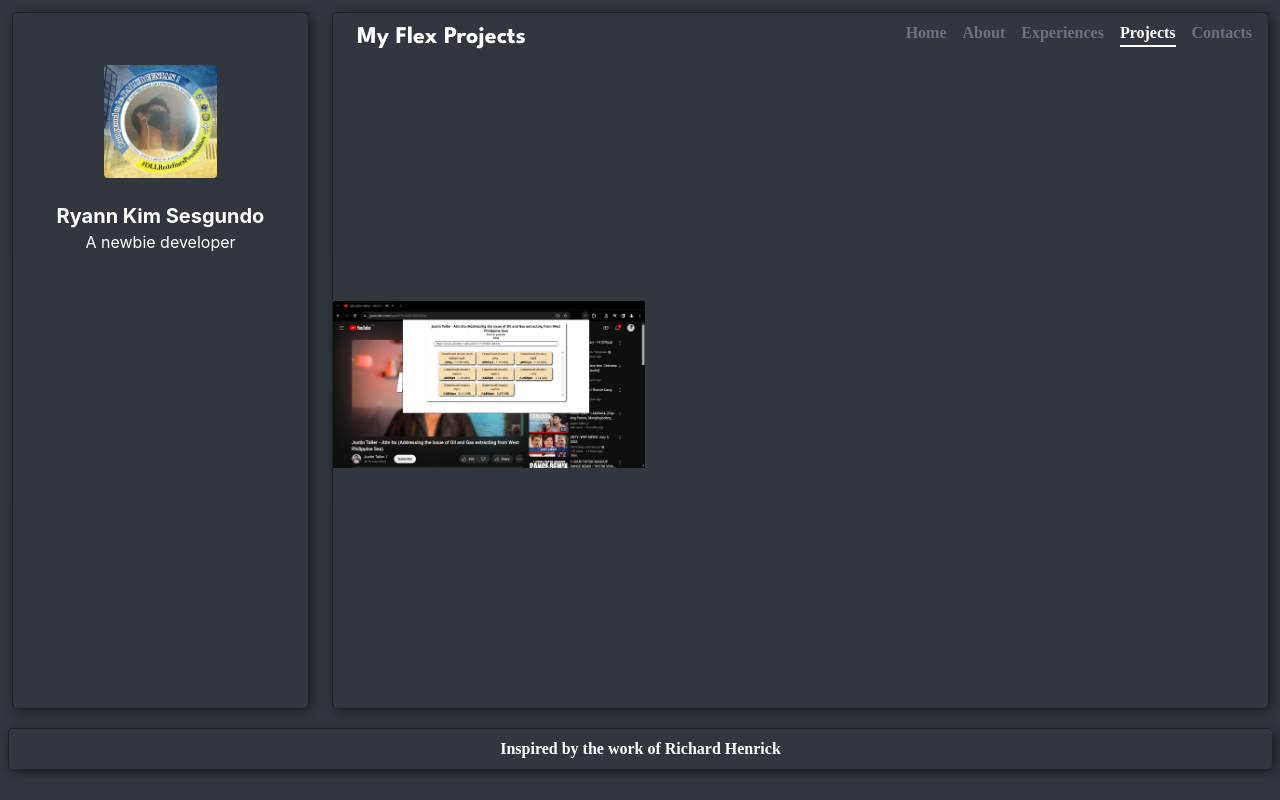
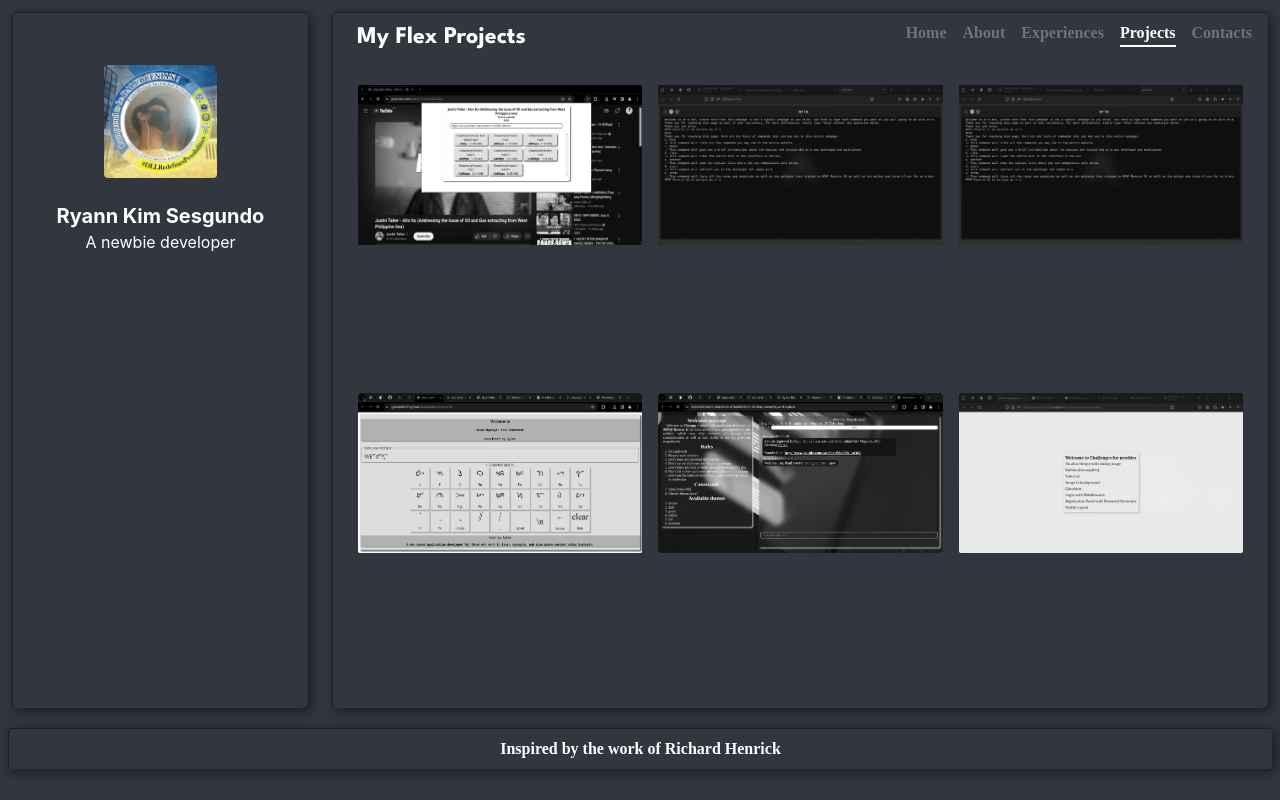
Before and after one commit to RyannKim327/ryannkim327.github.io, a React (Create React App) app: page /projects in a window 1280 px wide. Built offline with nearby package versions, Linux system fonts and the light colour scheme.

Commit message:
08-11-24 01:42 [Added animations]

```diff
--- a/package.json
+++ b/package.json
@@ -10,6 +10,7 @@
     "@types/node": "^16.18.104",
     "@types/react": "^18.3.3",
     "@types/react-dom": "^18.3.0",
+    "framer-motion": "^11.3.24",
     "react": "^18.3.1",
     "react-dom": "^18.3.1",
     "react-router-dom": "^6.26.0",
--- a/src/App.css
+++ b/src/App.css
@@ -8,7 +8,6 @@
     "footer footer";
   grid-template-columns: 1fr 3fr;
   grid-template-rows: 9fr 1fr;
-  gap: 1;
 }
 
 .left {
@@ -30,6 +29,7 @@
 .projects {
   display: grid;
   grid-template-columns: 3fr 3fr 3fr;
+  gap: 1rem;
 }
 
 .roboto-slab {
--- a/src/components/right.tsx
+++ b/src/components/right.tsx
@@ -1,3 +1,4 @@
+import { AnimatePresence } from "framer-motion";
 import { Routes, Route } from "react-router-dom";
 import Index from "../pages";
 import About from "../pages/about";
@@ -8,9 +9,10 @@
 
 const Right = () => {
   return (
-    <div className="flex flex-col right m-3 rounded-[5px] custom-shadow rounded">
+    <div className="flex flex-col right m-3 rounded-[5px] overflow-hidden custom-shadow rounded">
       <Header />
       <div className="flex box-border h-full overflow-hidden items-center justify-center">
+        <AnimatePresence>
           <Routes>
             <Route path="/" element={<Index />} />
             <Route path="/about" element={<About />} />
@@ -18,6 +20,7 @@
             <Route path="/projects" element={<Projects />} />
             <Route path="/contacts" element={<Contacts />} />
           </Routes>
+        </AnimatePresence>
       </div>
     </div>
   );
--- a/src/pages/about.tsx
+++ b/src/pages/about.tsx
@@ -1,11 +1,31 @@
 import SetTitle from "../utils/title";
+import { motion } from "framer-motion";
 
 const About = () => {
   SetTitle("About me", "about");
   return (
-    <div>
-      <h1>About</h1>
-    </div>
+    <motion.div
+      initial={{
+        boxSizing: "border-box",
+        position: "absolute",
+        marginTop: "100%",
+      }}
+      animate={{
+        marginTop: 0,
+      }}
+      exit={{ marginTop: "100%" }}
+      className="p-4 overflow-hidden"
+    >
+      <fieldset className="border-white border-[1px] rounded-mg p-2">
+        <legend className="ml-6">Who am I?</legend>
+        <blockquote>
+          &emsp;I am Ryann Kim Sesgundo, a software developer with Android and
+          Web Development. I focus in combining the differences of each
+          technologies to develop something that is unique and helpful. I was
+          also an aspiring student who want to be a successful in chosen field.
+        </blockquote>
+      </fieldset>
+    </motion.div>
   );
 };
 
--- a/src/pages/contacts.tsx
+++ b/src/pages/contacts.tsx
@@ -1,11 +1,20 @@
 import SetTitle from "../utils/title";
-
+import { motion } from "framer-motion";
 const Contacts = () => {
   SetTitle("Reach me out", "contacts");
   return (
-    <div>
+    <motion.div
+      initial={{
+        boxSizing: "border-box",
+        marginTop: "100%",
+        position: "absolute",
+      }}
+      animate={{
+        marginTop: 0,
+      }}
+    >
       <h1>Contact</h1>
-    </div>
+    </motion.div>
   );
 };
 
--- a/src/pages/experiences.tsx
+++ b/src/pages/experiences.tsx
@@ -1,11 +1,21 @@
+import { motion } from "framer-motion";
 import SetTitle from "../utils/title";
 
 const Experiences = () => {
   SetTitle("My Experiences", "experiences");
   return (
-    <div>
+    <motion.div
+      initial={{
+        boxSizing: "border-box",
+        marginTop: "100%",
+        position: "absolute",
+      }}
+      animate={{
+        marginTop: 0,
+      }}
+    >
       <h1>Experiences</h1>
-    </div>
+    </motion.div>
   );
 };
 
--- a/src/pages/index.tsx
+++ b/src/pages/index.tsx
@@ -1,21 +1,32 @@
 import { Link } from "react-router-dom";
 import SetTitle from "../utils/title";
+import { motion } from "framer-motion";
 
 const Index = () => {
   SetTitle("I am Ryann Kim Sesgundo", "index");
   return (
-    <div className="flex flex-col items-center">
-      <h1 className="text-2xl roboto-slab">I am Ryann Kim Sesgundo</h1>
+    <motion.div className="flex flex-col items-center">
+      <motion.h1
+        initial={{
+          marginTop: "100%",
+        }}
+        animate={{
+          marginTop: 0,
+        }}
+        className="text-2xl roboto-slab"
+      >
+        I am Ryann Kim Sesgundo
+      </motion.h1>
       <h3 className="text-lg roboto-slab">An android and web developer</h3>
 
       <p className="mt-10 text-sm">Want to see some of my projects?</p>
       <Link
         to="/projects"
-        className="rounded-full border-[1px] border-solid border-white px-4 m-2 shadow-[0_0_0.75rem] shadow-black hover:bg-white hover:text-black hover:shadow-white"
+        className="rounded-full border-[1px] border-solid border-white px-4 m-2 shadow-[0_0_0.75rem] shadow-black hover:bg-white hover:text-black hover:shadow-[rgba(255,255,255,0.3)]"
       >
         Projects
       </Link>
-    </div>
+    </motion.div>
   );
 };
 
--- a/src/pages/projects.tsx
+++ b/src/pages/projects.tsx
@@ -1,14 +1,66 @@
 import SetTitle from "../utils/title";
+import { motion } from "framer-motion";
 import avd from "../assets/projects/avd-ext.png";
 import ai from "../assets/projects/aria-bot.png";
+import aria from "../assets/projects/aria-bot.png";
+import baybayin from "../assets/projects/baybayin-keyboard.png";
+import websamples from "../assets/projects/web-samples.png";
+import chatapp from "../assets/projects/chatapp.png";
+
+const Project = (props: any) => {
+  return (
+    <motion.div
+      initial={{
+        marginTop: "150%",
+        boxSizing: "border-box",
+      }}
+      animate={{
+        marginTop: 0,
+      }}
+      transition={{
+        delay: props.delay,
+      }}
+      className="grayscale hover:grayscale-0 h-40 aspect-video transition ease-in transition-75 delay-75 overflow-hidden"
+    >
+      <img
+        src={props.src}
+        alt={props.alt}
+        className="absolute aspect-video h-full"
+      />
+      <h3 className="flex flex-col justify-end w-full h-full absolute bottom-0 opacity-0 hover:opacity-100 transition ease-in transition-25 rounded-sm">
+        <span className="backdrop-blur-sm p-2 w-full box-border bg-black/30">
+          {props.text}
+        </span>
+      </h3>
+    </motion.div>
+  );
+};
 
 const Projects = () => {
   SetTitle("My Flex Projects", "projects");
   return (
-    <div className="projects">
-      <div className="">
-        <img src={avd} alt="Audio Video Downloader" />
-      </div>
+    <div className="projects p-6 overflow-hidden border-box h-full max-h-11/12">
+      <Project
+        src={avd}
+        alt="Audio Video Downloader"
+        text="Audio Video Downloader"
+        delay={0}
+      />
+      <Project src={ai} alt="AI Haibara" text="AI Haibara" delay={0.25} />
+      <Project src={aria} alt="Ar!a Bot" text="Ar!a Bot" delay={0.5} />
+      <Project
+        src={baybayin}
+        alt="Baybayin Keyboard"
+        text="Baybayin Keyboard"
+        delay={0.75}
+      />
+      <Project src={chatapp} alt="Chat App" text="Chat App" delay={1} />
+      <Project
+        src={websamples}
+        alt="Web Samples for Newbie"
+        text="Web Challenges"
+        delay={1.25}
+      />
     </div>
   );
 };
```
Also changed, not shown: 1 other file (tests, documents, lock files or other folders). Lines whose indentation alone changed are shown as unchanged.
